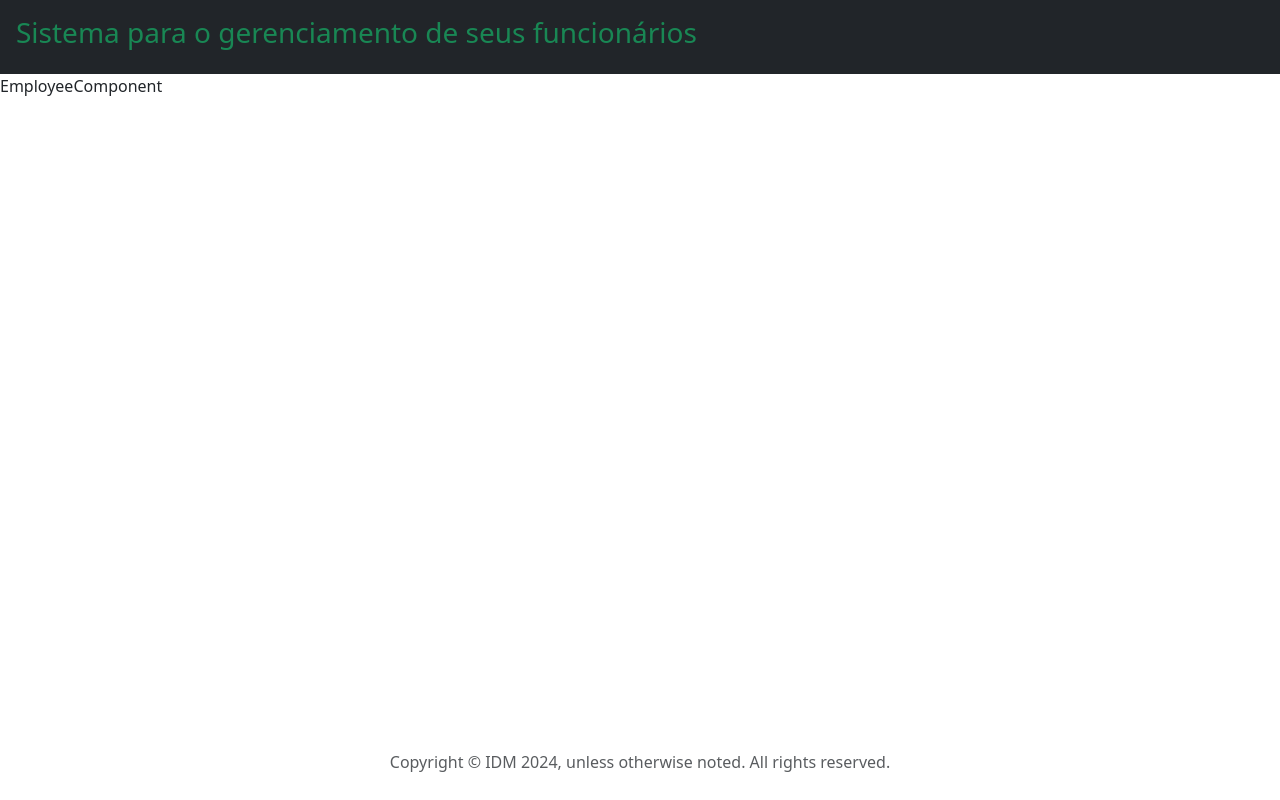
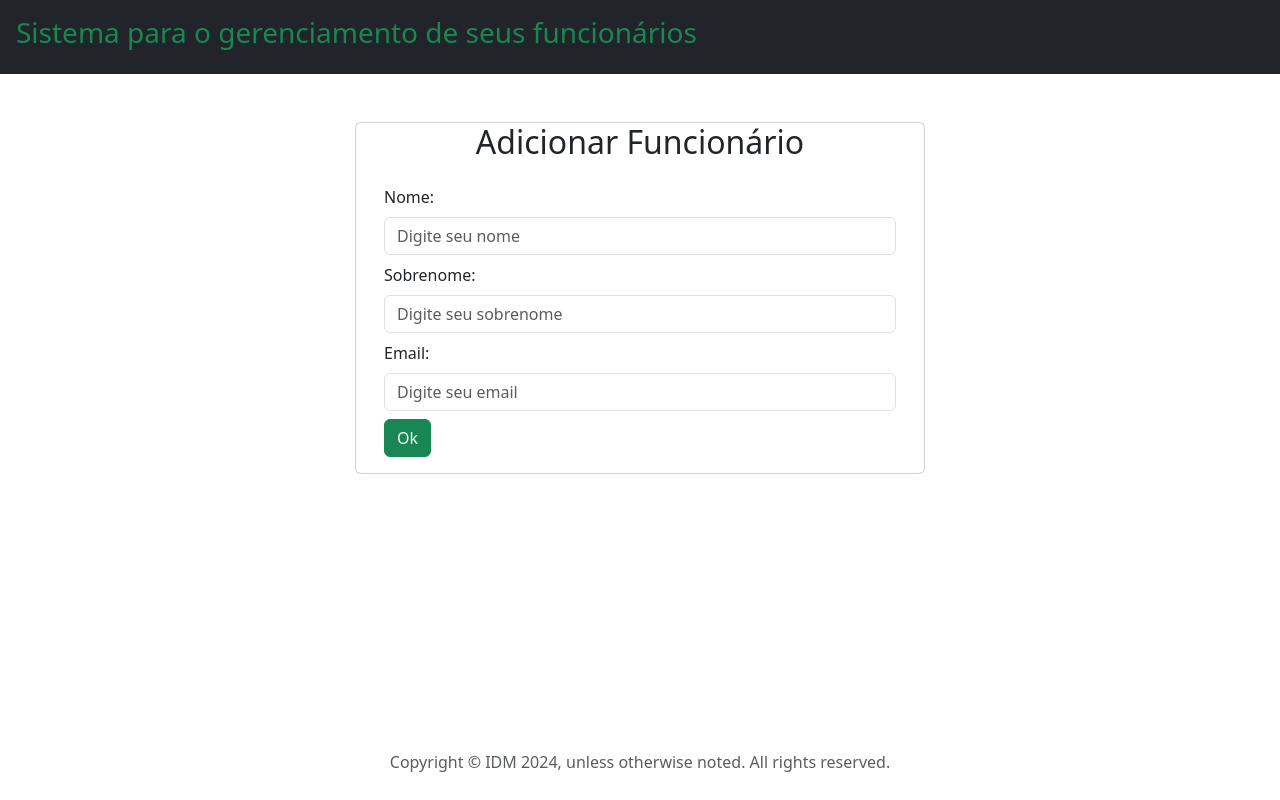
Before and after one commit to RaulBirlem/ReactJS-Spring-Boot-CRUD-Full-Stack, a React (Vite) app in the folder frontend/: page /add-employee in a window 1280 px wide. Built offline with nearby package versions, Linux system fonts and the light colour scheme.

Commit message:
add Employee frontend

```diff
--- a/frontend/src/components/EmployeeComponent.jsx
+++ b/frontend/src/components/EmployeeComponent.jsx
@@ -1,8 +1,67 @@
-import React from 'react'
+import React, { useState } from 'react'
 
 const EmployeeComponent = () => {
+
+    const [firstName, setFirstName] = useState('')
+    const [lastName, setLastName] = useState('')
+    const [email, setEmail] = useState('')
+
+
+    function saveEmployee(e) {
+        e.preventDefault();
+        const employee = {firstName, lastName, email}
+        console.log(employee)
+    }
+
   return (
-    <div>EmployeeComponent</div>
+    <div className='container'>
+        <br /> <br />
+        <div className="row">
+            <div className="card col-md-6 offset-md-3 offset-md-3">
+                <h2 className='text-center'>Adicionar Funcionário</h2>
+                <div className='card-body'>
+                    <form>
+                        <div className="form-group mb-2">
+                            <label className='form-label'>Nome:</label>
+                            <input type="text"
+                            placeholder='Digite seu nome'
+                            name='firstName'
+                            value={firstName}
+                            className='form-control'
+                            onChange={(e) =>setFirstName(e.target.value)}
+                            />
+                        </div>
+
+                        <div className="form-group mb-2">
+                            <label className='form-label'>Sobrenome:</label>
+                            <input type="text"
+                            placeholder='Digite seu sobrenome'
+                            name='lastName'
+                            value={lastName}
+                            className='form-control'
+                            onChange={(e) =>setLastName(e.target.value)}
+                            />
+                        </div>
+
+                        <div className="form-group mb-2">
+                            <label className='form-label'>Email:</label>
+                            <input type="text"
+                            placeholder='Digite seu email'
+                            name='email'
+                            value={email}
+                            className='form-control'
+                            onChange={(e) =>setEmail(e.target.value)}
+                            />
+                        </div>
+
+
+                        <button className="btn btn-success" onClick={saveEmployee}>Ok</button>
+                    </form>
+
+                </div>
+            </div>
+        </div>
+    </div>
   )
 }
 
```
